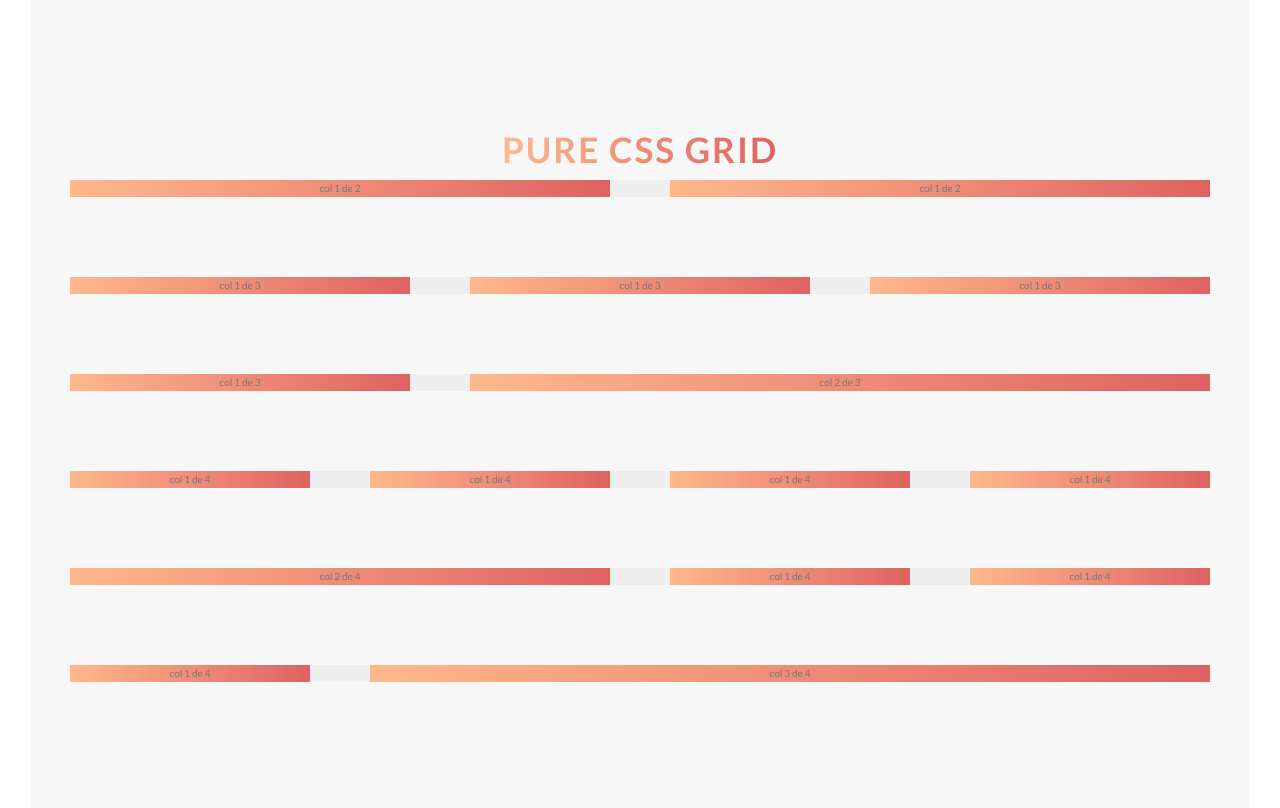
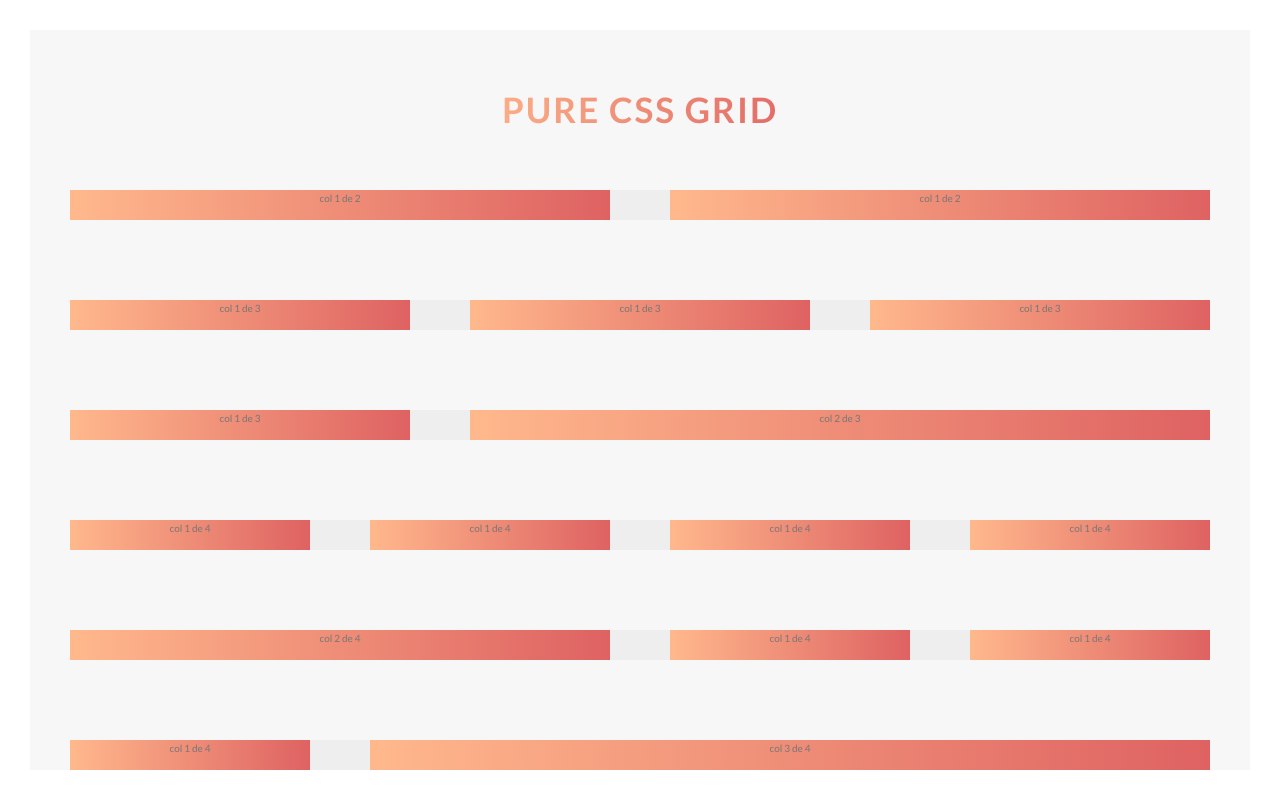
Before and after one commit to JessVel/pure-css-grid, a website: page index.html in a window 1280 px wide. Drawn offline with Linux system fonts and the light colour scheme.

Commit message:
fixing layout

```diff
--- a/sass/base/_typography.scss
+++ b/sass/base/_typography.scss
@@ -11,6 +11,7 @@ body {
   text-transform: uppercase;
   font-weight: 700;
   display: inline-block;
+  padding: 5rem;
   background-image: linear-gradient(to right, $color-primary-light, $color-primary-dark);
   -webkit-background-clip: text;
   color: transparent;
--- a/sass/layout/_grid.scss
+++ b/sass/layout/_grid.scss
@@ -12,6 +12,7 @@
   [class^="col-"] {
     background-image: linear-gradient(to right, $color-primary-light, $color-primary-dark);
     float: left;
+    height: 30px;
 
     &:not(:last-child) {
       margin-right: $gutter-horizontal;
--- a/sass/pages/_home.scss
+++ b/sass/pages/_home.scss
@@ -1,6 +1,4 @@
 .section {
   background-color: $color-grey-light-1;
-  padding: 25rem 0;
-  margin-top: -20vh;
   text-align: center;
 }
```
Also changed, not shown: css/style.css.
